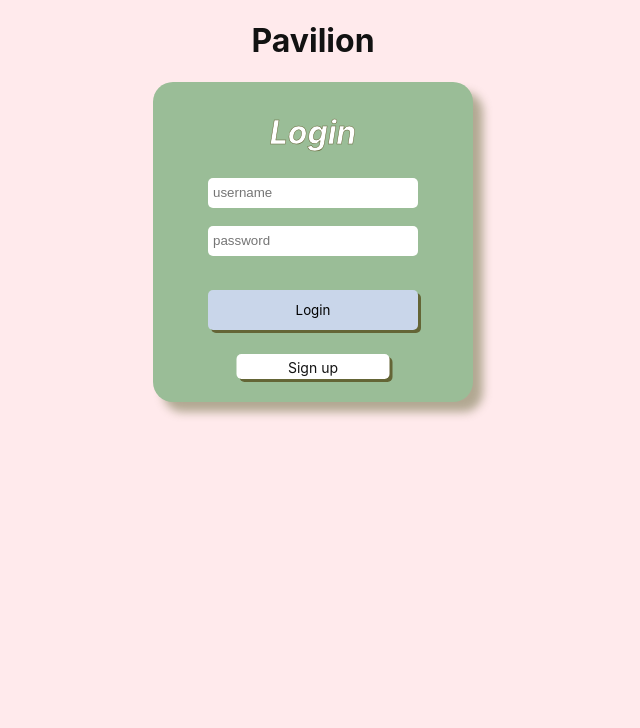
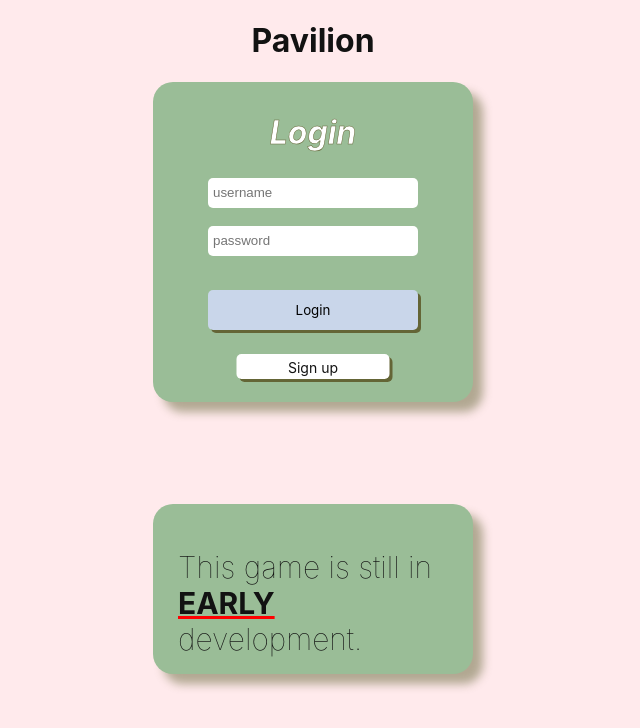
Before and after one commit to Xommad/pavilion, a plain HTML site: page index.html in a window 1280 px wide. Shown: the whole page, without its empty margins (327-967 px from the left). Drawn offline with Linux system fonts and the light colour scheme.

Commit message:
Login page design fixes

```diff
--- a/css/login.css
+++ b/css/login.css
@@ -1,6 +1,11 @@
 body {
     background: #FFEAEC;
     color: #121212;
+}
+
+b {
+    text-decoration: underline;
+    text-decoration-color: red;
 }
 
 #title {
@@ -95,3 +100,25 @@ body {
 .sign-up-button:active {
     box-shadow: none;
 }
+
+/* ATTENTION part */
+
+#information-box {
+    position: absolute;
+    left: 50%;
+    top: 63%;
+    transform: translate(-50%);
+    background: #9ABD97;
+    width: 300px;
+    height: 150px;
+    border-radius: 20px;
+    padding: 10px;
+    box-shadow: 10px 10px 10px #6465367e;
+}
+
+#attention-text {
+    font-size: 30px;
+    padding: 15px;
+    font-weight: lighter;
+    font-family: -apple-system, BlinkMacSystemFont, 'Segoe UI', Roboto, Oxygen, Ubuntu, Cantarell, 'Open Sans', 'Helvetica Neue', sans-serif;
+}
--- a/index.html
+++ b/index.html
@@ -23,7 +23,11 @@
 
                 <a class="sign-up-button" href="signup.php">Sign up</a>
             </form>
-
+        </div>
+        <div id="information-box">
+            <h1 id="attention-text">
+                This game is still in <b>EARLY</b> development.
+            </h1>
         </div>
     </body>
 </html>
```
